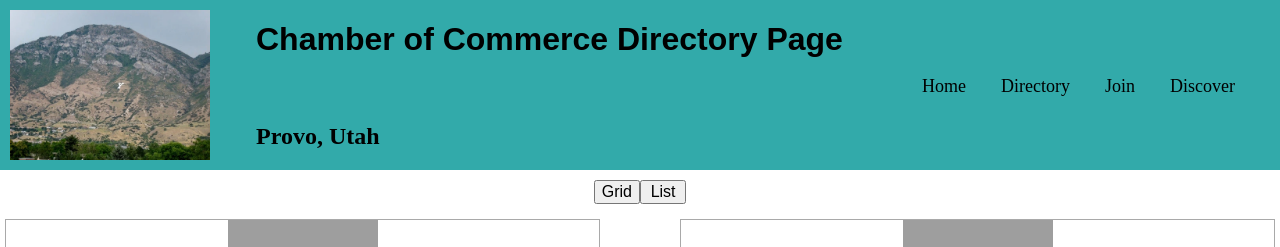
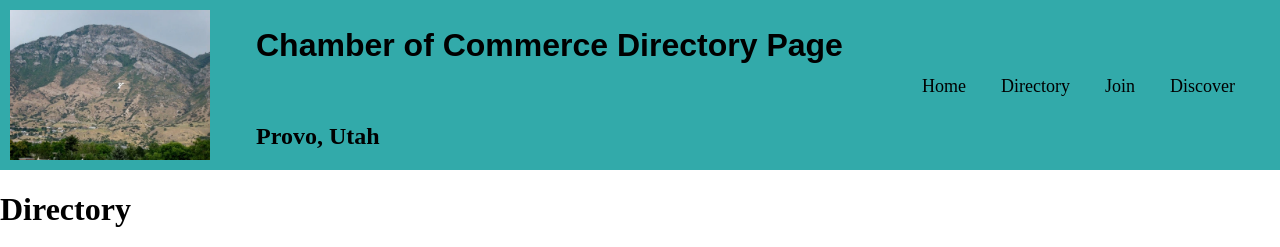
Before and after one commit to TysonPace777/wdd231, a plain HTML site: page chamber/directory.html in a window 1280 px wide. Shown: the top 247 px of the page. Drawn offline with Linux system fonts and the light colour scheme; grey boxes are pictures that could not be loaded.

Commit message:
still working on title, may need another fix after this too

```diff
--- a/chamber/directory.html
+++ b/chamber/directory.html
@@ -24,7 +24,7 @@
     <header>
         <div class="heading">
             <img class="image-item" src="images/y-mountain.webp" alt="mountain" width="200">
-            <h1>Chamber of Commerce Directory Page</h1>
+            <h2 class="title">Chamber of Commerce Directory Page</h2>
             <h2 class="right-column">Provo, Utah</h2>
         </div>
         <button id="menu">☰</button>
@@ -38,6 +38,7 @@
         </nav>
     </header>
     <main>
+        <h1>Directory</h1>
         <div class="style">
             <button id="grid">Grid</button>
             <button id="list">List</button>
--- a/chamber/styles/directory.css
+++ b/chamber/styles/directory.css
@@ -7,7 +7,7 @@ header {
     background-color: rgb(50, 170, 170);
 }
 
-h1 {
+.title {
     font-size: xx-large;
     font-family: Arial, Helvetica, sans-serif;
 }
```
